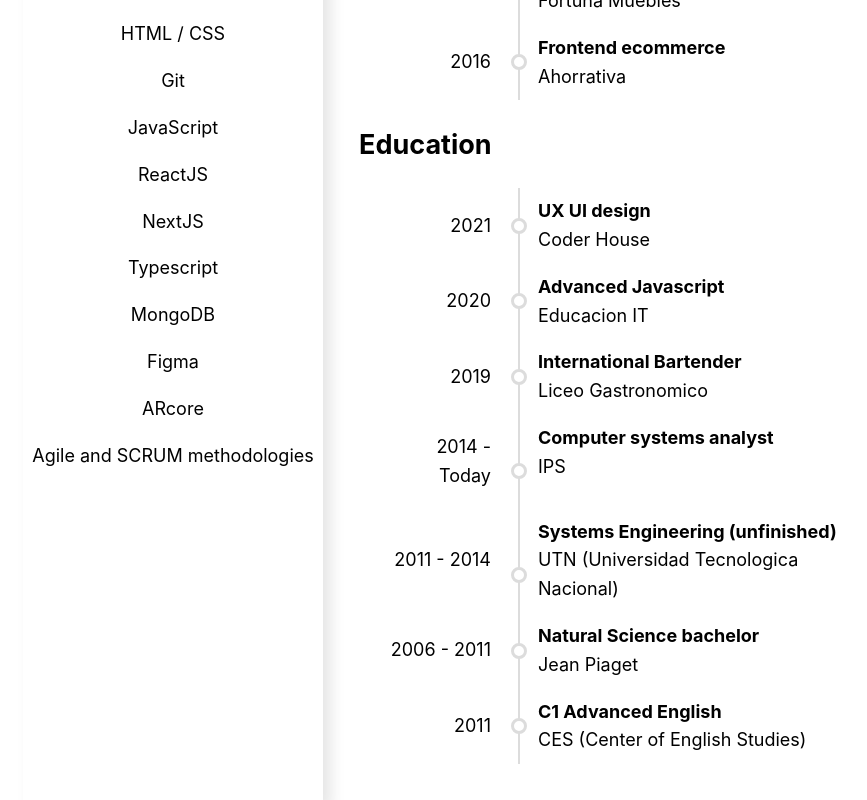
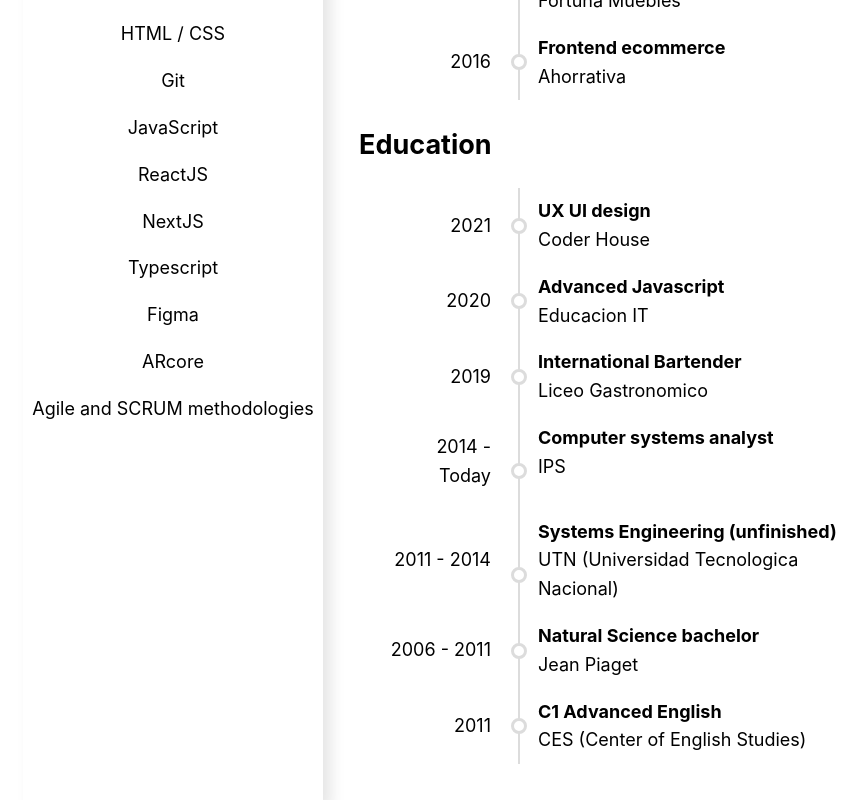
Before and after one commit to MigueM/cv, a Next.js app: page / in a window 1280 px wide. Shown: the part 884-1684 px from the top of the page, without its empty margins (167-1034 px from the left). Built offline with nearby package versions, Linux system fonts and the light colour scheme.

Commit message:
update data

```diff
--- a/components/sideData.js
+++ b/components/sideData.js
@@ -54,7 +54,6 @@ const SideData = () => {
         <p>ReactJS</p>
         <p>NextJS</p>
         <p>Typescript</p>
-        <p>MongoDB</p>
         <p>Figma</p>
         <p>ARcore</p>
         <p>Agile and SCRUM methodologies</p>
```
